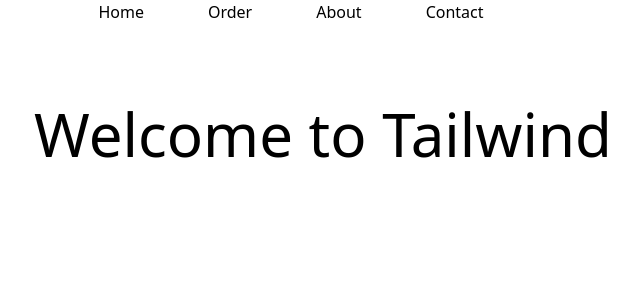
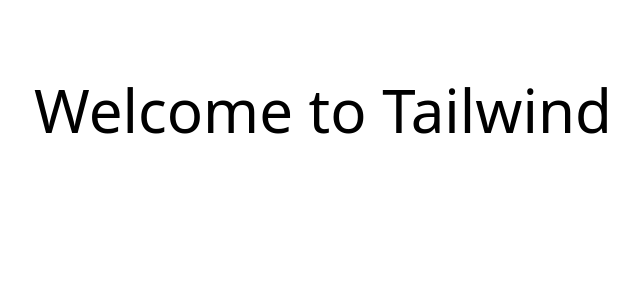
Before and after one commit to ahnafwarith/react-tailwind, a React (Create React App) app: page / in a window 1280 px wide. Shown: the top 300 px of the page, without its empty margins (317-957 px from the left). Built offline with nearby package versions, Linux system fonts and the light colour scheme.

Commit message:
made the navbar interactive

```diff
--- a/src/Components/Navbar/Navbar.js
+++ b/src/Components/Navbar/Navbar.js
@@ -1,8 +1,10 @@
-import React from 'react';
+import React, { useState } from 'react';
 import Pinku from '../PinkuLinku/Pinku';
-import { MenuIcon } from '@heroicons/react/solid'
+import { MenuIcon, XIcon } from '@heroicons/react/solid'
 
 const Navbar = () => {
+    /* const [open, setOpen] = useState(false); */
+    const [close, handleMenu] = useState(true)
     const nav = [
         { name: 'Home', id: 1, link: '/home' },
         { name: 'Order', id: 2, link: '/order' },
@@ -11,10 +13,13 @@
     ]
     return (
         <nav>
-            <div className='md:hidden h-6 w-6'>
-                <MenuIcon></MenuIcon>
+            {/* <div onClick={() => setOpen(!open)} className='md:hidden h-6 w-6'>
+                {open ? <XIcon></XIcon> : <MenuIcon></MenuIcon>}
+            </div> */}
+            <div onClick={() => handleMenu(!close)} className='w-6 h-6 md:hidden'>
+                {close ? <MenuIcon></MenuIcon> : <XIcon></XIcon>}
             </div>
-            <ul className='md:flex justify-center'>
+            <ul className={`md:flex justify-center absolute duration-500 ease-in ${close ? 'top-[-120px]' : 'top-6'}`}>
                 {
                     nav.map(link => <Pinku id={link.id} link={link}></Pinku>)
                 }
```
